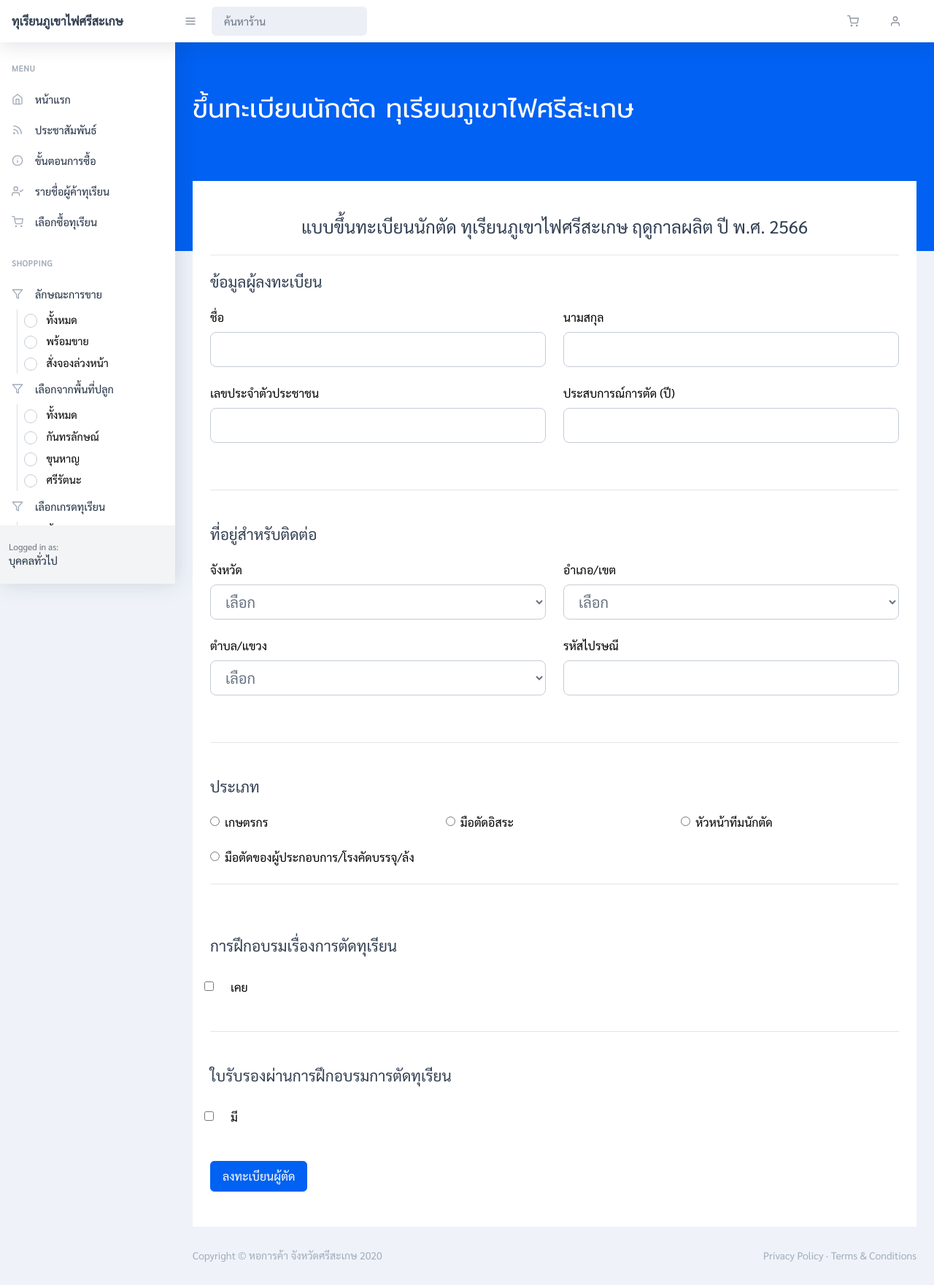
After one commit to numvarn/lavadurian, a Django app: page /register/cutter in a window 1280 px wide. The commit adds this page. Shown: the whole page at 73% size. Run offline with Django 3.2, Linux system fonts and the light colour scheme; data that the repository does not hold is empty; some libraries are stand-ins or nearby versions.

Commit message:
regtis cutter

```diff
--- a/Pages/urls.py
+++ b/Pages/urls.py
@@ -4,5 +4,7 @@ from Pages import views
 urlpatterns = [
     path('', views.Home, name="home"),
     path('desc/', views.DescPage, name="desc"),
-    path('desc/sales/', views.saleDesc, name="desc-sales")
+    path('desc/sales/', views.saleDesc, name="desc-sales"),
+    path('register/cutter', views.registerCutter, name="regis-cutter"),
+
 ]
--- a/Pages/views.py
+++ b/Pages/views.py
@@ -2,6 +2,8 @@ from django.shortcuts import render, HttpResponse
 from Store.views import homePageExtended
 
 # Create your views here.
+
+
 def Home(request):
     context = {
         'title': 'ตลาดทุเรียนภูเขาไฟออนไลน์',
@@ -16,12 +18,14 @@ def Home(request):
 
     return render(request, 'home.html', context)
 
+
 def DescPage(request):
     context = {
         'title': 'ตลาดทุเรียนภูเขาไฟออนไลน์',
         'subtitle': 'ตลาดออนไลน์เพื่อส่งเสริมการซื้อ-ขายทุเรียนภูเขาไฟ จังหวัดศรีสะเกษ',
     }
     return render(request, 'desc.html', context)
+
 
 def saleDesc(request):
     context = {
@@ -30,12 +34,20 @@ def saleDesc(request):
     }
     return render(request, 'desc_sales.html', context)
 
+
+def registerCutter(request):
+    context = {}
+    return render(request, 'register/cutter.html', context)
+
 # Handle Error
+
+
 def handler404(request, exception, template_name="404.html"):
     response = render(template_name)
     response.status_code = 404
     return response
 
+
 def handler401(request, exception, template_name="401.html"):
     response = render(template_name)
     response.status_code = 401
--- a/manage.py
+++ b/manage.py
@@ -1,4 +1,4 @@
-#!/usr/bin/python3
+#!./env/bin/python
 """Django's command-line utility for administrative tasks."""
 import os
 import sys
--- a/templates/base.html
+++ b/templates/base.html
@@ -1,15 +1,16 @@
 <!DOCTYPE html>
-{% load static %}
-{% load custom_tags %}
+{% load static %} {% load custom_tags %}
 <html lang="en">
   <head>
     <!-- Global site tag (gtag.js) - Google Analytics -->
     <script async src="https://www.googletagmanager.com/gtag/js?id=UA-78961248-2"></script>
     <script>
       window.dataLayer = window.dataLayer || [];
-            function gtag() { dataLayer.push(arguments); }
-            gtag('js', new Date());
-            gtag('config', 'UA-78961248-2');
+      function gtag() {
+        dataLayer.push(arguments);
+      }
+      gtag("js", new Date());
+      gtag("config", "UA-78961248-2");
     </script>
     <meta charset="utf-8" />
     <meta http-equiv="X-UA-Compatible" content="IE=edge" />
@@ -25,7 +26,7 @@
     <link href="{% static 'css/styles.css' %}" rel="stylesheet" />
     <link href="{% static 'css/jquery.datetimepicker.css' %}" rel="stylesheet" />
     <link href="https://cdn.datatables.net/1.10.20/css/dataTables.bootstrap4.min.css" rel="stylesheet" crossorigin="anonymous" />
-        <link href="https://fonts.googleapis.com/css?family=Prompt|Sarabun&display=swap" rel="stylesheet">
+    <link href="https://fonts.googleapis.com/css?family=Prompt|Sarabun&display=swap" rel="stylesheet" />
     <link rel="icon" type="image/x-icon" href="{% static 'assets/img/favicon.png' %}" />
     <script data-search-pseudo-elements defer src="https://cdnjs.cloudflare.com/ajax/libs/font-awesome/5.11.2/js/all.min.js" crossorigin="anonymous"></script>
     <script src="https://cdnjs.cloudflare.com/ajax/libs/feather-icons/4.24.1/feather.min.js" crossorigin="anonymous"></script>
@@ -37,7 +38,6 @@
         background-position: center;
       }
     </style>
-
   </head>
   <body class="nav-fixed">
     <!-- Top Page Navigation -->
@@ -60,13 +60,14 @@
               </div>
             </div>
           </div>
-                    <div class="container-fluid mt-n10">
-                        {% block content %}{% endblock %}
-                    </div>
+          <div class="container-fluid mt-n10">{% block content %}{% endblock %}</div>
         </main>
         {% include 'footer.html' %}
       </div>
     </div>
+
+    <script src="https://unpkg.com/vue@3"></script>
+    <script src="https://cdn.jsdelivr.net/npm/axios/dist/axios.min.js"></script>
 
     <script src="https://code.jquery.com/jquery-3.4.1.min.js" crossorigin="anonymous"></script>
     <script src="https://stackpath.bootstrapcdn.com/bootstrap/4.3.1/js/bootstrap.bundle.min.js" crossorigin="anonymous"></script>
@@ -76,5 +77,7 @@
     <script src="https://cdn.datatables.net/1.10.20/js/jquery.dataTables.min.js" crossorigin="anonymous"></script>
     <script src="https://cdn.datatables.net/1.10.20/js/dataTables.bootstrap4.min.js" crossorigin="anonymous"></script>
     <script src="{% static 'assets/demo/datatables-demo.js' %}"></script>
+
+    {% block javascript %}{% endblock javascript %}
   </body>
 </html>
--- /dev/null
+++ b/templates/register/cutter.html
@@ -0,0 +1,164 @@
+{% extends 'base.html' %}
+<!---->
+{% block title %} ขึ้นทะเบียนนักตัด ทุเรียนภูเขาไฟศรีสะเกษ {% endblock title %}
+<!---->
+{% block content %}
+<section class="container py-5 bg-white">
+  <form action="" id="form-cutter">
+    <h1 class="text-center mb-4">แบบขึ้นทะเบียนนักตัด ทุเรียนภูเขาไฟศรีสะเกษ ฤดูกาลผลิต ปี พ.ศ. 2566</h1>
+
+    <hr class="mb-4 mt-4" />
+
+    <h3 class="mt-4">ข้อมูลผู้ลงทะเบียน</h3>
+
+    <div class="row mb-4 mt-4">
+      <div class="col">
+        <label for="fname" class="form-label">ชื่อ</label>
+        <input type="text" class="form-control form-control-lg" id="fname" aria-describedby="fnameFeedback" required v-model="fname" />
+        <div id="fnameFeedback" class="invalid-feedback">กรุณาป้อนข้อมูลให้ถูกต้อง</div>
+      </div>
+
+      <div class="col">
+        <label for="lname" class="form-label">นามสกุล</label>
+        <input type="text" class="form-control form-control-lg" id="lname" aria-describedby="lnameFeedback" required v-model="lname" />
+        <div id="lnameFeedback" class="invalid-feedback">กรุณาป้อนข้อมูลให้ถูกต้อง</div>
+      </div>
+    </div>
+
+    <div class="row mb-4">
+      <div class="col-md-6">
+        <label for="lname" class="form-label">เลขประจำตัวประชาชน</label>
+        <input type="text" class="form-control form-control-lg" id="lname" aria-describedby="lnameFeedback" required v-model="national_id" />
+        <div id="lnameFeedback" class="invalid-feedback">กรุณาป้อนข้อมูลให้ถูกต้อง</div>
+      </div>
+      <div class="col-md-6">
+        <label for="lname" class="form-label">ประสบการณ์การตัด (ปี)</label>
+        <input type="text" class="form-control form-control-lg" placeholder="" aria-label="Recipient's username" aria-describedby="basic-addon2" />
+      </div>
+    </div>
+
+    <br />
+    <hr class="mb-4" />
+    <br />
+
+    <h3 class="mb-4">ที่อยู่สำหรับติดต่อ</h3>
+
+    <div class="row mb-4">
+      <div class="col-md-6">
+        <label for="validationServer04" class="form-label">จังหวัด</label>
+        <select class="form-control form-control-lg" aria-describedby="validationServer04Feedback" required v-model="province">
+          <option selected disabled value="">เลือก</option>
+          <option>...</option>
+        </select>
+      </div>
+      <div class="col-md-6">
+        <label for="validationServer04" class="form-label">อำเภอ/เขต</label>
+        <select class="form-control form-control-lg" aria-describedby="validationServer04Feedback" required v-model="district">
+          <option selected disabled value="">เลือก</option>
+          <option>...</option>
+        </select>
+      </div>
+    </div>
+
+    <div class="row mb-4">
+      <div class="col-md-6">
+        <label for="validationServer04" class="form-label">ตำบล/แขวง</label>
+        <select class="form-control form-control-lg" aria-describedby="validationServer04Feedback" required v-model="subDistrict">
+          <option selected disabled value="">เลือก</option>
+          <option>...</option>
+        </select>
+      </div>
+      <div class="col-md-6">
+        <label for="lname" class="form-label">รหัสไปรษณี</label>
+        <input type="text" class="form-control form-control-lg" id="post-code" aria-describedby="lnameFeedback" required v-model="national_id" />
+      </div>
+    </div>
+
+    <br />
+    <hr class="mb-4" />
+    <br />
+
+    <h3 class="mb-4">ประเภท</h3>
+    <div class="row mb-4">
+      <div class="col">
+        <div class="form-check">
+          <input class="form-check-input" type="radio" name="flexRadioDefault" id="flexRadioDefault1" />
+          <label class="form-check-label" for="flexRadioDefault1"> เกษตรกร </label>
+        </div>
+      </div>
+      <div class="col">
+        <div class="form-check">
+          <input class="form-check-input" type="radio" name="flexRadioDefault" id="flexRadioDefault2" />
+          <label class="form-check-label" for="flexRadioDefault2"> มือตัดอิสระ </label>
+        </div>
+      </div>
+      <div class="col">
+        <div class="form-check">
+          <input class="form-check-input" type="radio" name="flexRadioDefault" id="flexRadioDefault3" />
+          <label class="form-check-label" for="flexRadioDefault3"> หัวหน้าทีมนักตัด </label>
+        </div>
+      </div>
+    </div>
+
+    <div class="row mb-4">
+      <div class="col">
+        <div class="form-check">
+          <input class="form-check-input" type="radio" name="flexRadioDefault" id="flexRadioDefault4" />
+          <label class="form-check-label" for="flexRadioDefault4"> มือตัดของผู้ประกอบการ/โรงคัดบรรจุ/ล้ง </label>
+        </div>
+      </div>
+    </div>
+
+    <hr class="mb-4" />
+    <br />
+    <h3 class="mt-4">การฝึกอบรมเรื่องการตัดทุเรียน</h3>
+
+    <div class="row mb-4">
+      <div class="col-md-3 p-4">
+        <input class="form-check-input" type="checkbox" name="flexRadioDefault1" id="flexRadioDefault5" />
+        <label class="form-check-label mx-3" for="flexRadioDefault5">เคย</label>
+      </div>
+    </div>
+
+    <hr class="mb-4" />
+    <br />
+    <h3>ใบรับรองผ่านการฝึกอบรมการตัดทุเรียน</h3>
+
+    <div class="row mb-4">
+      <div class="col-md-3 p-4">
+        <input class="form-check-input" @change="setToDay()" type="checkbox" name="" v-model="date" id="flexRadioDefault5" />
+        <label class="form-check-label mx-3" for="flexRadioDefault5"> มี</label>
+      </div>
+    </div>
+
+    <div class="row">
+      <div class="col-md-12">
+        <a href="#" class="btn btn-primary">ลงทะเบียนผู้ตัด</a>
+      </div>
+    </div>
+  </form>
+</section>
+{% endblock content %}
+<!---->
+{% block javascript %}
+<script>
+  const register = Vue.createApp({
+    delimiters: ["[[", "]]"],
+    data() {
+      return {
+        message: "Hello Vue.js",
+        date: "",
+        fname: "",
+        lname: "",
+        national_id: "",
+        province: "",
+        district: "",
+        subDistrict: "",
+        detail: "",
+      };
+    },
+  });
+
+  register.mount("#form-cutter");
+</script>
+{% endblock javascript %}
```
Also changed, not shown: templates/home.html (+19 -49 lines), 2 other files. Lines whose indentation alone changed are shown as unchanged.
